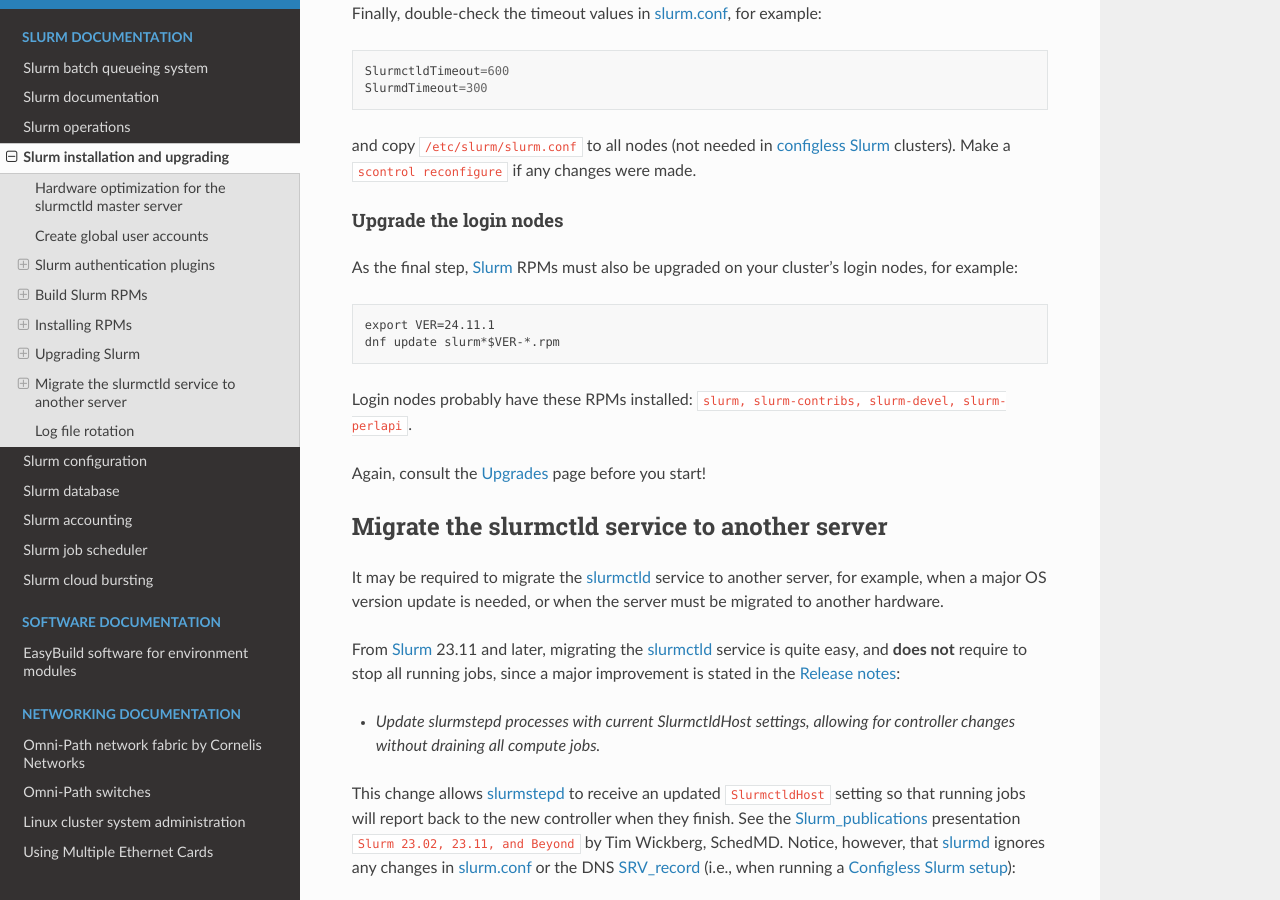
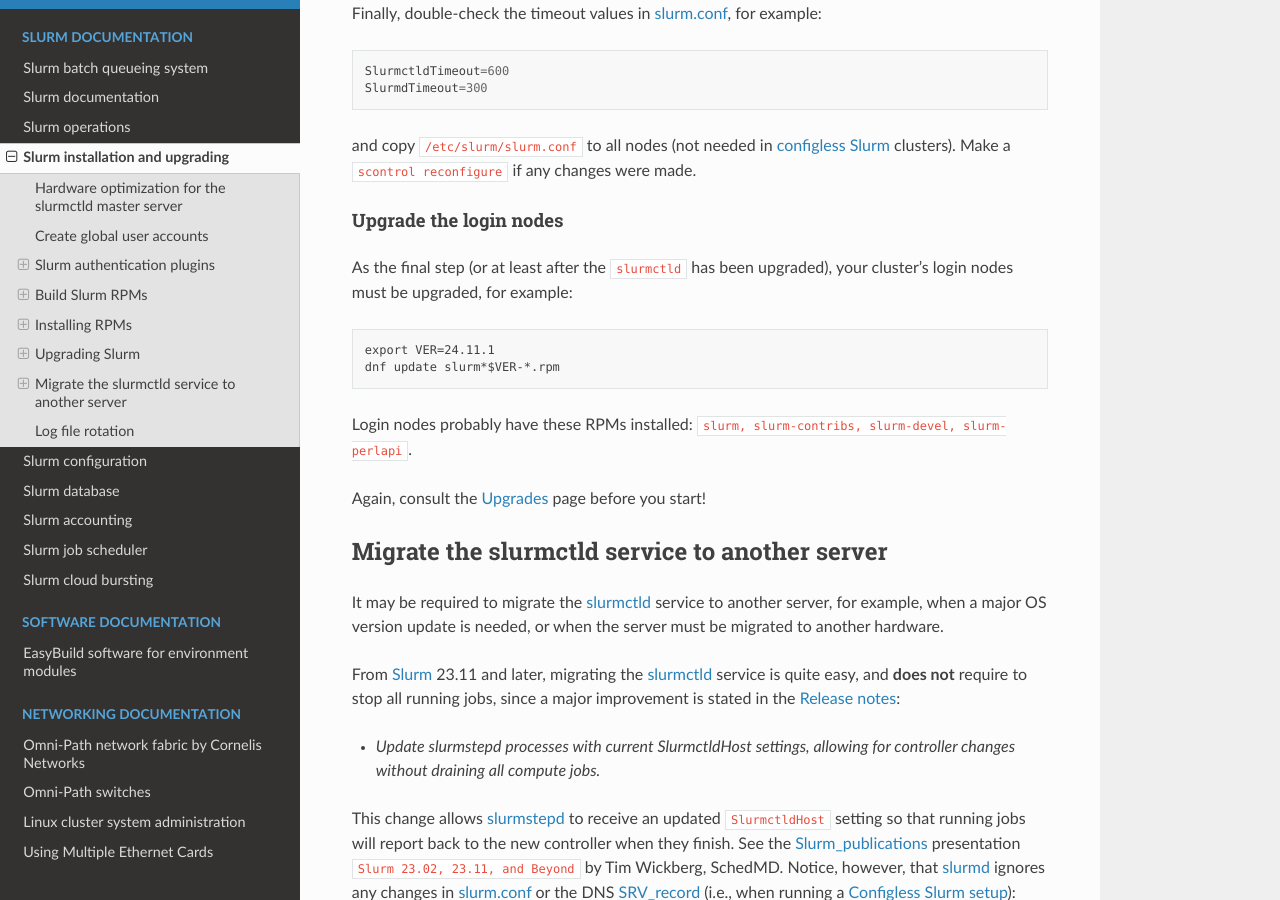
Before and after one commit to OleHolmNielsen/Niflheim_system, a Sphinx documentation site: the page built from docs/Slurm_installation.rst, in a window 1280 px wide and 900 px high, scrolled down 22733 px. Built offline with Sphinx 7.4.7 and the Read the Docs theme 3.1.0, drawn with Linux system fonts in a browser that asks for light colours.

Commit message:
Minor edit

```diff
--- a/docs/Slurm_installation.rst
+++ b/docs/Slurm_installation.rst
@@ -1007,7 +1007,8 @@ Make a ``scontrol reconfigure`` if any changes were made.
 Upgrade the login nodes
 ..........................
 
-As the final step, Slurm_ RPMs must also be upgraded on your cluster's login nodes, for example::
+As the final step (or at least after the ``slurmctld`` has been upgraded),
+your cluster's login nodes must be upgraded, for example::
 
   export VER=24.11.1
   dnf update slurm*$VER-*.rpm
```
